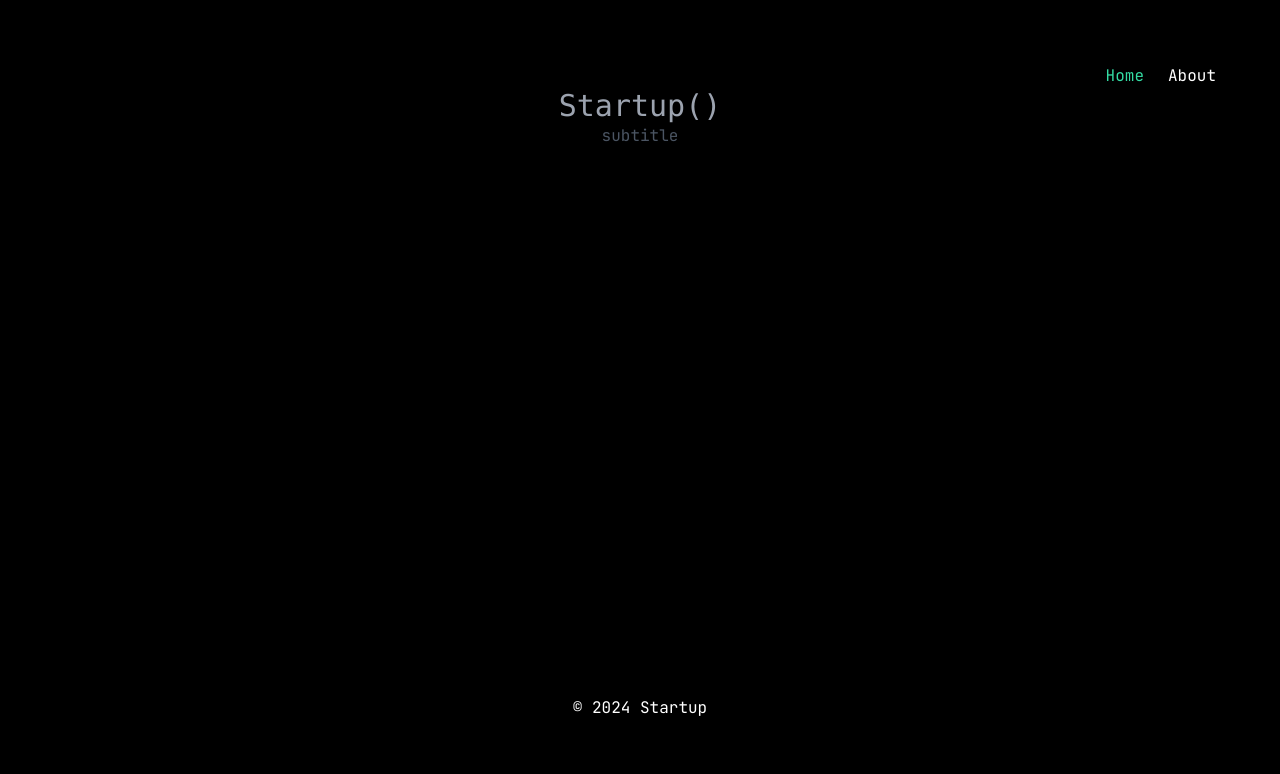
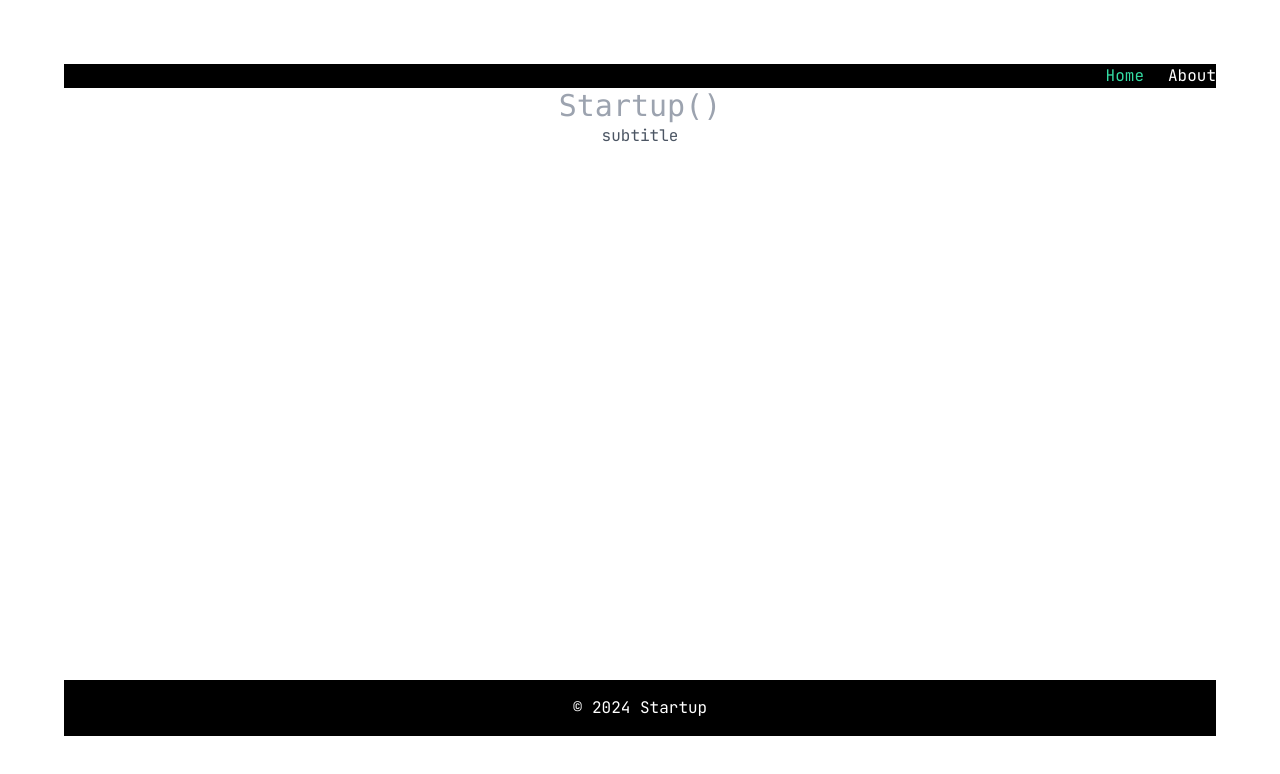
Before and after one commit to amirardalan/startup, a Next.js app: page / in a window 1280 px wide. Shown: the top 774 px of the page. Built offline with nearby package versions, Linux system fonts and the light colour scheme.

Commit message:
Implement zustand

```diff
--- /dev/null
+++ b/app/hooks/useTheme.ts
@@ -0,0 +1,34 @@
+import { useState, useEffect } from 'react';
+
+type Theme = 'light' | 'dark';
+
+// Theme context for theme-specific non-CSS
+export const useThemeContext = (): [Theme, () => void] => {
+  const [theme, setTheme] = useState<Theme>('light');
+  const setMode = (mode: Theme) => {
+    setTheme(mode);
+  };
+
+  const toggleTheme = () => {
+    if (theme === 'light') {
+      setMode('dark');
+    } else {
+      setMode('light');
+    }
+  };
+
+  useEffect(() => {
+    const localTheme = window.localStorage.getItem('theme') as Theme | null;
+    if (
+      window.matchMedia &&
+      window.matchMedia('(prefers-color-scheme: dark)').matches &&
+      !localTheme
+    ) {
+      setMode('dark');
+    } else if (localTheme) {
+      setTheme(localTheme);
+    }
+  }, []);
+
+  return [theme, toggleTheme];
+};
--- a/app/layout.tsx
+++ b/app/layout.tsx
@@ -31,9 +31,6 @@ export const metadata: Metadata = {
   },
 };
 
-// This is a placeholder for the theme. We'll implement this later.
-const theme = 'dark';
-
 export default function RootLayout({
   children,
 }: Readonly<{
@@ -42,7 +39,7 @@ export default function RootLayout({
   return (
     <html
       lang="en"
-      className={`${theme} h-screen grid grid-rows-layout bg-black`}
+      // className={`${theme} h-screen grid grid-rows-layout bg-black`}
     >
       <body className={mono.className}>
         <div className="p-16 flex flex-col min-h-screen">
--- /dev/null
+++ b/app/store/themeStore.ts
@@ -0,0 +1,14 @@
+import { create } from 'zustand';
+
+type Theme = {
+  theme: 'light' | 'dark';
+  toggleTheme: () => void;
+};
+
+const useTheme = create<Theme>((set) => ({
+  theme: 'light',
+  toggleTheme: () =>
+    set((state) => ({ theme: state.theme === 'light' ? 'dark' : 'light' })),
+}));
+
+export default useTheme;
--- a/package.json
+++ b/package.json
@@ -10,9 +10,10 @@
     "lint": "next lint"
   },
   "dependencies": {
+    "next": "14.2.2",
     "react": "^18",
     "react-dom": "^18",
-    "next": "14.2.2"
+    "zustand": "^4.5.2"
   },
   "devDependencies": {
     "@types/node": "^20",
--- a/tsconfig.json
+++ b/tsconfig.json
@@ -20,7 +20,9 @@
     "paths": {
       "@/*": ["./*"],
       "@/app": ["./app/*"],
-      "@/ui/*": ["./app/ui/*"]
+      "@/ui/*": ["./app/ui/*"],
+      "@/hooks/*": ["./app/hooks/*"],
+      "@/store/*": ["./app/store/*"]
     }
   },
   "include": ["next-env.d.ts", "**/*.ts", "**/*.tsx", ".next/types/**/*.ts"],
```
Also changed, not shown: 1 other file (tests, documents, lock files or other folders).
